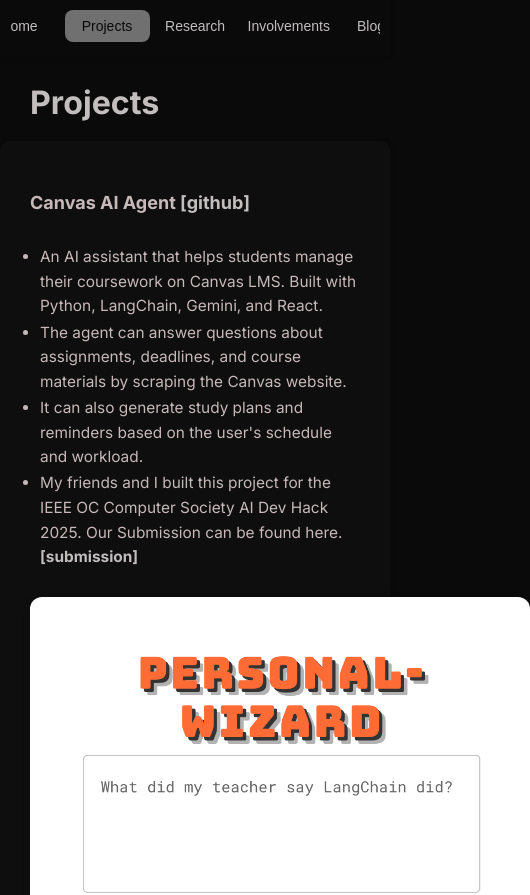
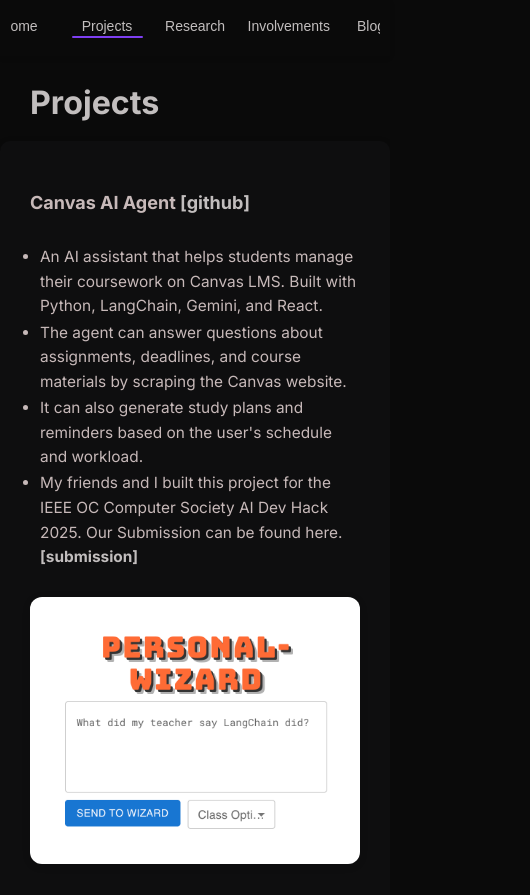
Before and after one commit to andrewbahsoun/web, an Angular app: page /projects in a window 390 px wide. Shown: the top 895 px of the page, 530 px wide, since content can reach past the window. Built offline with nearby package versions, Linux system fonts and the light colour scheme.

Commit message:
updates to feel

```diff
--- a/src/app/app.config.ts
+++ b/src/app/app.config.ts
@@ -1,8 +1,17 @@
 import { ApplicationConfig, provideZoneChangeDetection } from '@angular/core';
-import { provideRouter } from '@angular/router';
+import { provideRouter, withInMemoryScrolling } from '@angular/router';
 
 import { routes } from './app.routes';
 
 export const appConfig: ApplicationConfig = {
-  providers: [provideZoneChangeDetection({ eventCoalescing: true }), provideRouter(routes)]
+  providers: [
+    provideZoneChangeDetection({ eventCoalescing: true }),
+    provideRouter(
+      routes,
+      withInMemoryScrolling({
+        scrollPositionRestoration: 'top',
+        anchorScrolling: 'enabled'
+      })
+    )
+  ]
 };
--- a/src/app/components/header/header.component.scss
+++ b/src/app/components/header/header.component.scss
@@ -3,6 +3,8 @@
 :host {
     font-family: 'Inter', 'Segoe UI', sans-serif;
   }
+// Add (or move to your variables file if you prefer)
+ $underline-color: #7e3ff2;
 
 .top-header {
   width: 100vw;
@@ -49,12 +51,31 @@
   cursor: pointer;
   transition: background 0.18s, color 0.18s;
   font-weight: 500;
+  position: relative; // needed for the underline anchor
+  // underline pseudo-element (hidden by default)
+  &::after {
+    content: '';
+    position: absolute;
+    left: 12px;              // aligns nicely with 18px horizontal padding
+    right: 12px;
+    bottom: 6px;             // sits inside the button’s box
+    height: 3px;
+    background: $underline-color;
+    border-radius: 2px;
+    transform: scaleX(0);
+    transform-origin: left;
+    transition: transform 220ms ease;
+    pointer-events: none;    // ignore pointer so hover stays on button
+  }
 }
 
 .nav-buttons button.active,
 .nav-buttons button:hover {
-  background: lighten($background-color, 40%);
-  color: $background-color;
+  // show the underline only on hover (and while hovered active)
+  // If you also want it to persist on active route, add: .nav-buttons button.active::after { transform: scaleX(1); }
+  &::after {
+    transform: scaleX(1);
+  }
 }
 
 /* Responsive for mobile */
@@ -76,5 +97,18 @@
     font-size: 1rem;
     padding: 8px 7px;
     min-width: 85px;
+    // tighten underline on small screens
+    &::after {
+      left: 7px;
+      right: 7px;
+      bottom: 4px;
+      height: 2px;
+    }
   }
 }
+
+@media (prefers-reduced-motion: reduce) {
+  .nav-buttons button::after {
+    transition: none;
+  }
+}
--- a/src/app/pages/home/home.component.html
+++ b/src/app/pages/home/home.component.html
@@ -26,7 +26,7 @@
       <h2 class="section-header">Education</h2>
       <div class="container">
         <h3>Chapman University</h3>
-        <li>BS Computer Science <em>(2022 – 2026)</em></li>
+        <li>BS Computer Science <em>(2022 - 2026)</em></li>
         <li>MS of Science in Electrical Engineering and Computer Science (2025 - 2027)</li>
 
         <strong>Relevant Courses:</strong> Data Structures, Scientific Computing, Networks, Operating Systems,
--- a/src/app/pages/projects/projects.component.scss
+++ b/src/app/pages/projects/projects.component.scss
@@ -14,10 +14,11 @@
   }
 
 .smaller-photo {
-    width: 250px;
+    width: 100%;
+    max-width: 250px;
     height: auto;
-    border-radius: 4px;   // or 50% for a circle
+    border-radius: 4px;
     display: block;
-    margin-bottom: 18px;
+    margin: 0 auto 18px;
     box-shadow: 0 2px 8px rgba(0,0,0,0.10);
 }
--- a/src/styles.scss
+++ b/src/styles.scss
@@ -71,6 +71,12 @@
   }
 }
 
+img {
+  max-width: 100%;
+  height: auto;
+  display: block;
+}
+
 ul {
   padding-left: 10px;
 }
```
